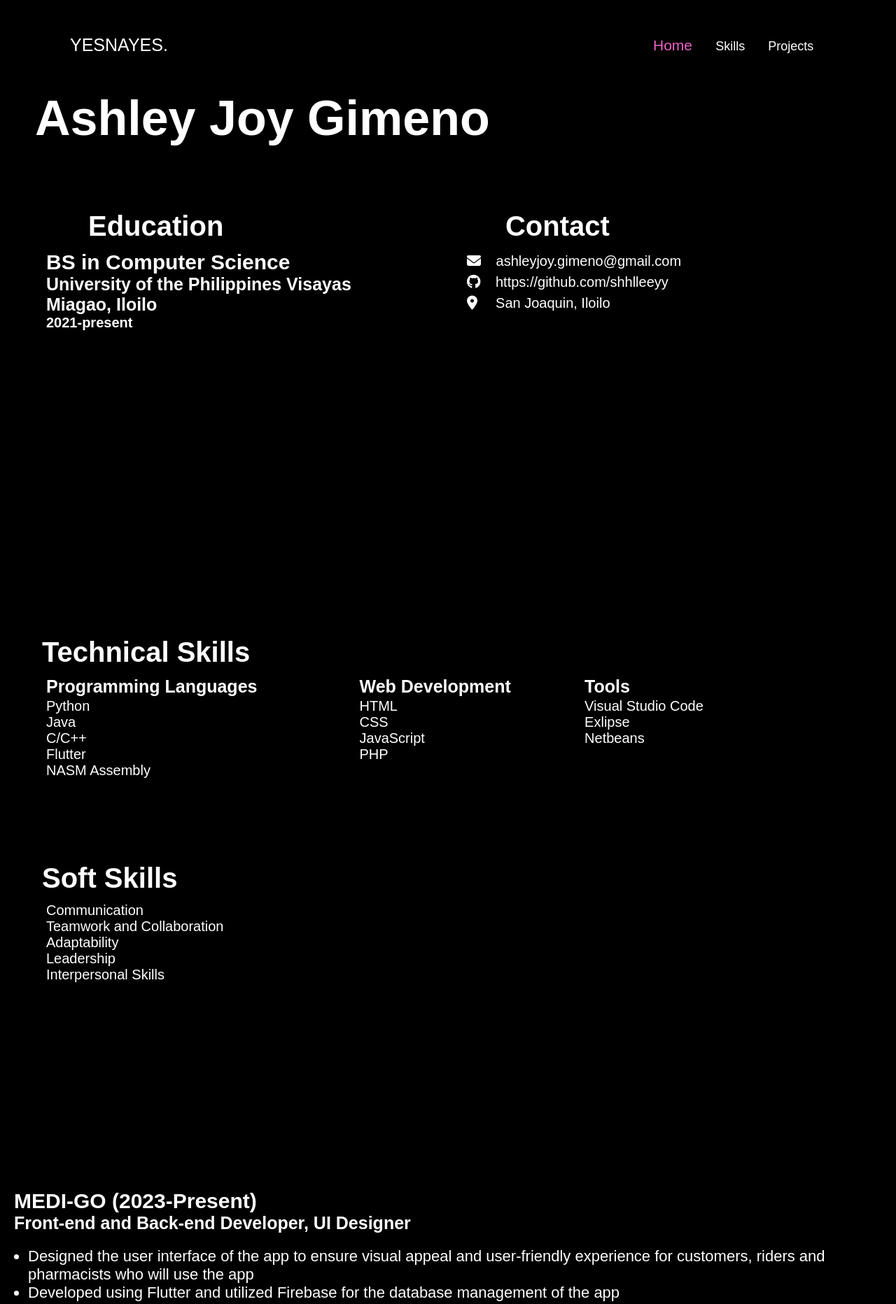
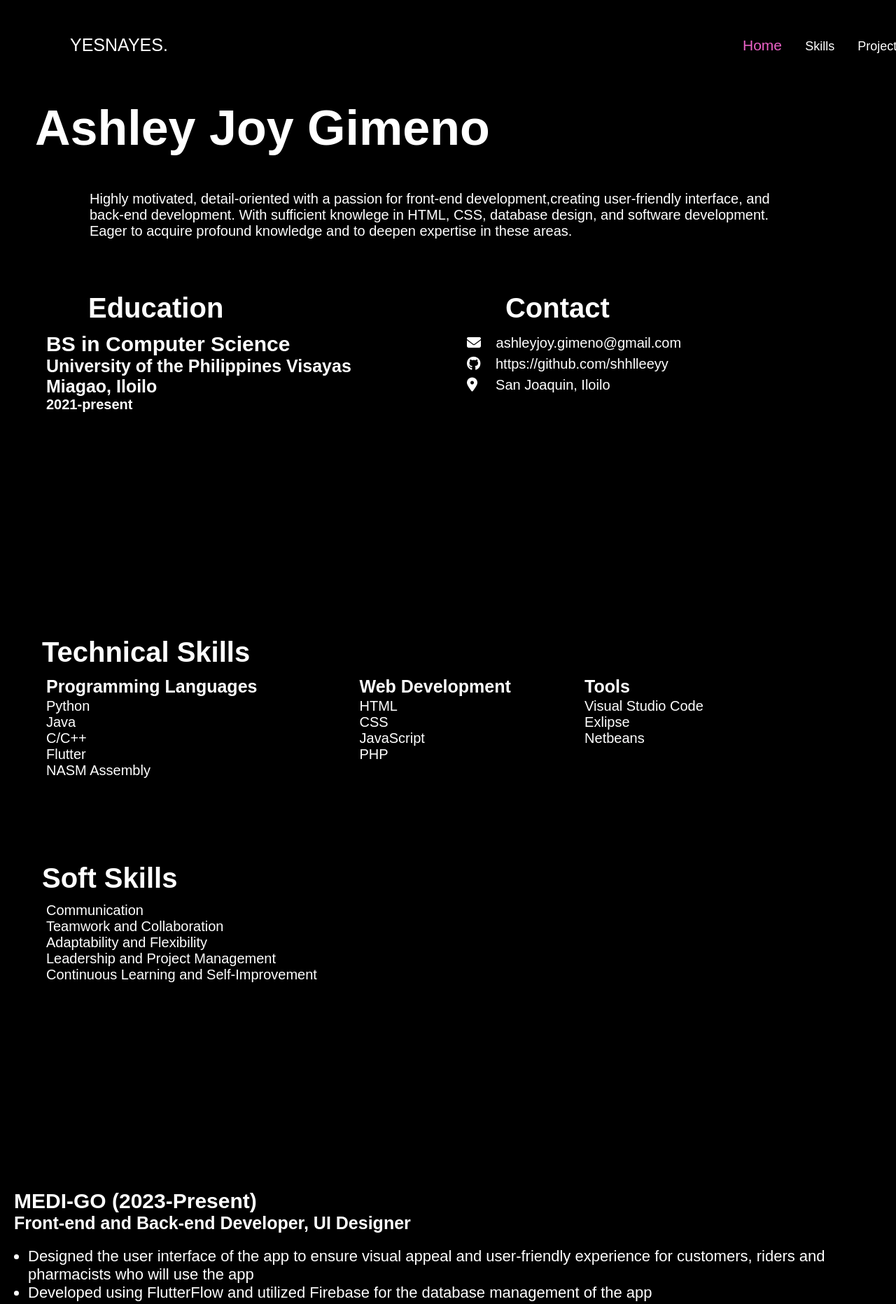
Before and after one commit to shhlleeyy/resume, a plain HTML site: page index.html in a window 1280 px wide. Shown: the top 1864 px of the page at 70% size. Drawn offline with nearby package versions, Linux system fonts and the light colour scheme.

Commit message:
Add files via upload

```diff
--- a/index.html
+++ b/index.html
@@ -23,6 +23,9 @@
             </header>
             <div>
                 <h1>Ashley Joy Gimeno</h1>
+                <p>Highly motivated, detail-oriented with a passion for front-end development,creating user-friendly interface, and back-end development.
+                    With sufficient knowlege in HTML, CSS, database design, and software development.
+                    Eager to acquire profound knowledge and to deepen expertise in these areas.</p>
                 <table class="main">
                     <tr>
                         <th><h2>Education</h2></th>
@@ -66,7 +69,7 @@
             <h2>Soft Skills</h2>
             <table>
                 <tr>
-                    <td>Communication <br> Teamwork and Collaboration <br> Adaptability <br> Leadership <br> Interpersonal Skills</td>
+                    <td>Communication <br> Teamwork and Collaboration <br> Adaptability and Flexibility <br> Leadership and Project Management <br> Continuous Learning and  Self-Improvement</td>
                 </tr>
             </table>
         </section>
@@ -76,7 +79,7 @@
                 <h4>Front-end and Back-end Developer, UI Designer</h4>
                 <ul>
                     <li>Designed the user interface of the app to ensure visual appeal and user-friendly experience for customers, riders and pharmacists who will use the app</li>
-                    <li>Developed using Flutter and utilized Firebase for the database management of the app</li>
+                    <li>Developed using FlutterFlow and utilized Firebase for the database management of the app</li>
                     <li>Facilitated regular project status meetings and provided progress updates, ensuring all team members are aligned with project goals, tasks, and deadlines</li>
                 </ul>
                 <br>
--- a/style.css
+++ b/style.css
@@ -2,6 +2,7 @@
     margin: 0;
     padding: 0;
     box-sizing: border-box;
+    color: white;
 }
 html,body{
     background-color: black;
@@ -14,7 +15,7 @@ html,body{
     margin-left: 100px;
 }
 .navBar{
-    margin-left: 70%;
+    margin-left: 80%;
     height: 70px;
     top:10px;
     position: fixed;
@@ -42,7 +43,7 @@ a{
     color: white;
 }
 .navBar a:hover{
-    color: rgb(234, 97, 198);
+    color: rgb(86, 169, 224);
     transform: scale(1.2);
 }
 a.zoomed {
@@ -56,8 +57,8 @@ h1{
     color: white;
     font-size: 70px;
     margin-left: 50px;
-    margin-top: 50px;
-    margin-bottom: 80px;
+    margin-top: 5%;
+    margin-bottom: 50px;
 
 }
 h2{
@@ -157,3 +158,9 @@ i{
     color: white;
     padding: 5px;
 }
+p{
+    margin-left: 10%;
+    margin-right: 10%;
+    font-size: 20px;
+    padding-bottom: 5%;
+}
```
